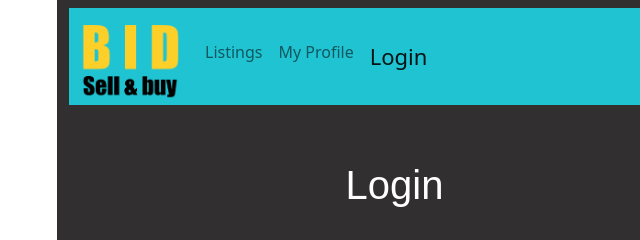
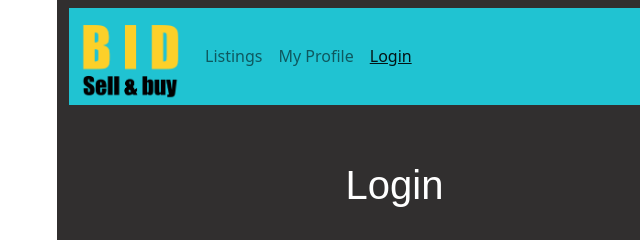
Before and after one commit to Ingsy/Ingsy.github.io, a website with bundled scripts: page pages/login/index.html in a window 1280 px wide. Shown: the top 240 px of the page, 13-653 px from the left. Built offline with nearby package versions, Linux system fonts and the light colour scheme.

```diff
--- a/css/styles.css
+++ b/css/styles.css
@@ -29,7 +29,7 @@
 }
 
 .nav-link.active {
-  font-size: 22px;
+  text-decoration: underline;
 }
 
 .btn-2 {
--- a/js/api/auth/register.mjs
+++ b/js/api/auth/register.mjs
@@ -15,6 +15,7 @@
             headers: {
                 "content-Type": "application/json"
             },
+            mode: 'cors',
             method,
             body
         })
```
